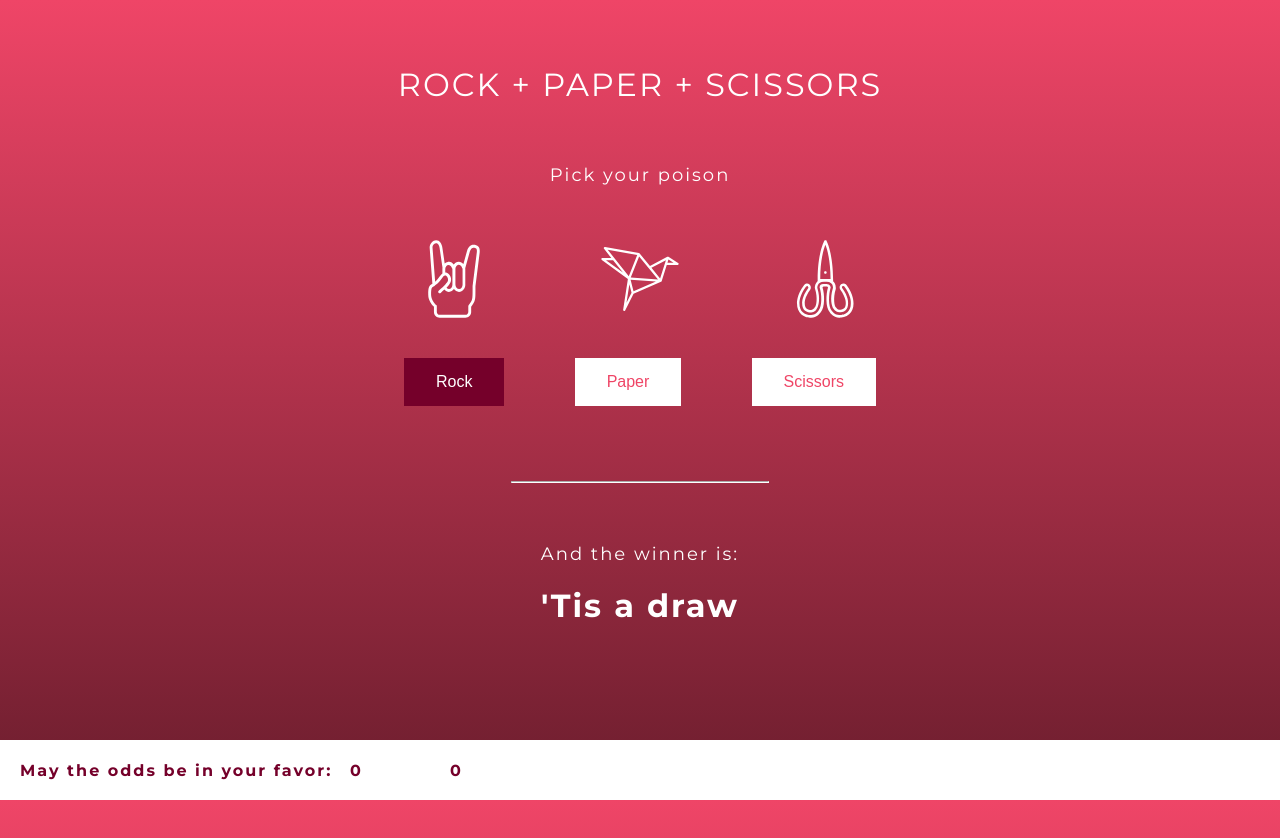
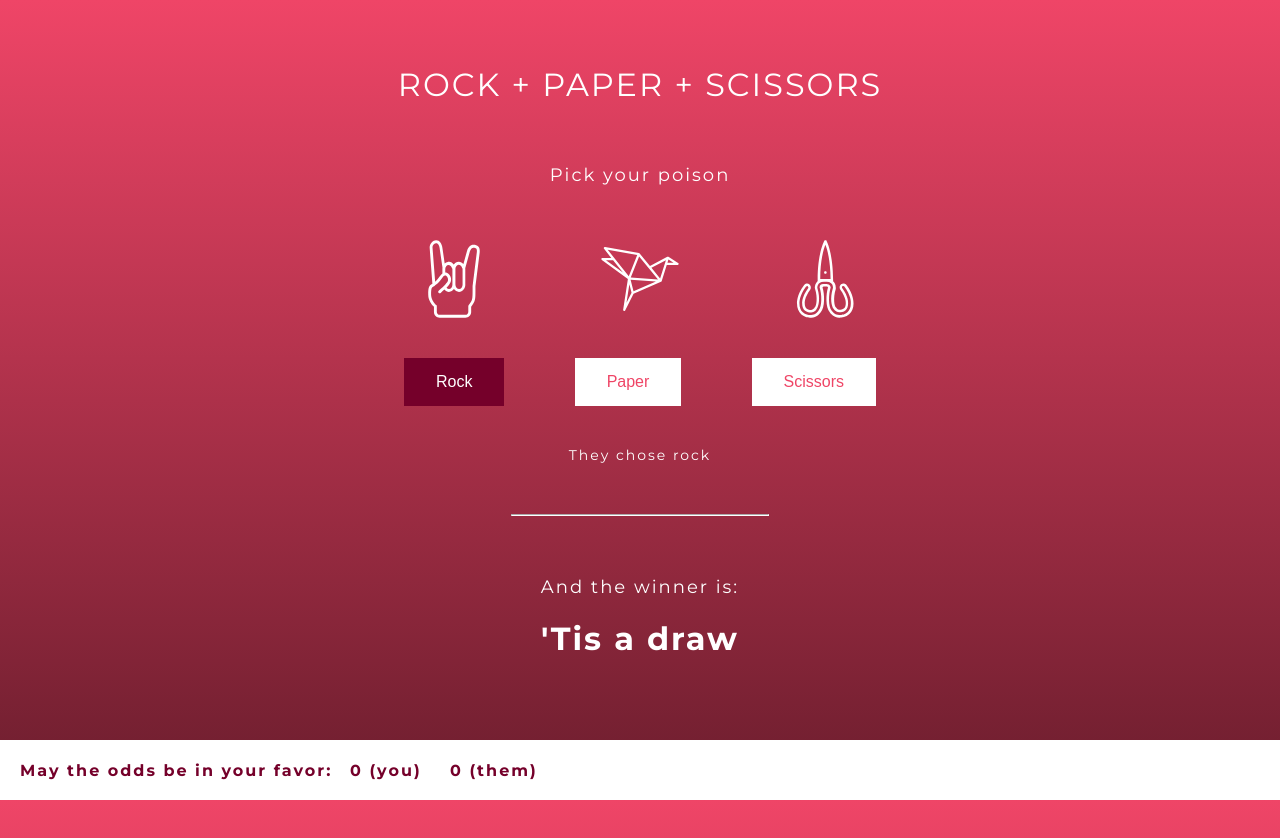
Before and after one commit to juliakent77/rock-paper-scissors, a plain HTML site: page index.html in a window 1280 px wide. Both pictures are taken after a click on the button "Rock". Drawn offline with Linux system fonts and the light colour scheme.

Commit message:
Small updates

```diff
--- a/index.html
+++ b/index.html
@@ -21,10 +21,10 @@
       <button id="paper_button">Paper</button>
       <button id="scissors_button">Scissors</button>
     </section>
+    <div id = 'computerChoice'><h5>They are waiting for you to choose first...</h5></div>
     <hr>
   </div>
-<!--   <div id ='playerChoice'></div>
-  <div id = 'computerChoice'></div> -->
+
   <div id="choices"></div>
   <h3>And the winner is:</h3>
   <div id = 'results'><h1>   </h1></div>
--- a/script.js
+++ b/script.js
@@ -7,11 +7,13 @@ var scissorsButton = document.getElementById('scissors_button');
 
 
 var result = document.getElementById('results');
-var playerChoice = document.getElementById ('playerChoice');
-var computerChoice = document.getElementById ('computerChoice');
+var playerChoiceElem = document.getElementById ('playerChoice');
+var computerChoiceElem = document.getElementById ('computerChoice');
 
 var playerChoice;
 var computerChoice;
+// var playerChoice;
+// var computerChoice; HOW DO I MAKE THIS BETTER?
 var winner;
 
 var getRandomInt = function(min, max) {
@@ -19,12 +21,9 @@ var getRandomInt = function(min, max) {
 }
 
 var displayWinner = function () {
-  playerChoice.innerHTML = '<h2>You chose ' + playerChoice + '</h2>';
-  computerChoice.innerHTML = '<h2>They chose  ' + computerChoice + '</h2>';
+  computerChoiceElem.innerHTML = '<h5>They chose  <bold>' + computerChoice + '</bold></h5>';
   result.innerHTML = "<h1>" + winner + '</h1>';
 }
-// this is not displaying the player and computer choices for some reason.....
-
 
 // document.getElementById('result').innterHTML = '<h2>You chose ' + playerChoice + ' and they played ' + computerChoice + '</h2>';
 
@@ -63,9 +62,8 @@ var checkWinner = function () {
     }
   }
 displayWinner();
-document.getElementById('playerScore').innerHTML = '<h4>' + playerScore + '</h4>';
-document.getElementById('botScore').innerHTML = '<h4>' + botScore + '</h4>';
-// Ask about the displayWinner function within the checkWinner function!!!
+document.getElementById('playerScore').innerHTML = '<h4>' + playerScore + ' (you)</h4>';
+document.getElementById('botScore').innerHTML = '<h4>' + botScore + ' (them)</h4>';
 }
 
 
--- a/styles.css
+++ b/styles.css
@@ -89,7 +89,7 @@ footer h3 {
 hr {
   width: 20%;
   border-color: white;
-  margin-top: 75px;
+  margin-top: 50px;
 }
 
 p {
@@ -206,3 +206,10 @@ button:focus {
   background-color: #75002A;
   color: white;
 }
+
+h5 {
+  font-size: 14px;
+  font-weight: 400;
+  text-align: center;
+  margin-top: 40px;
+}
```
